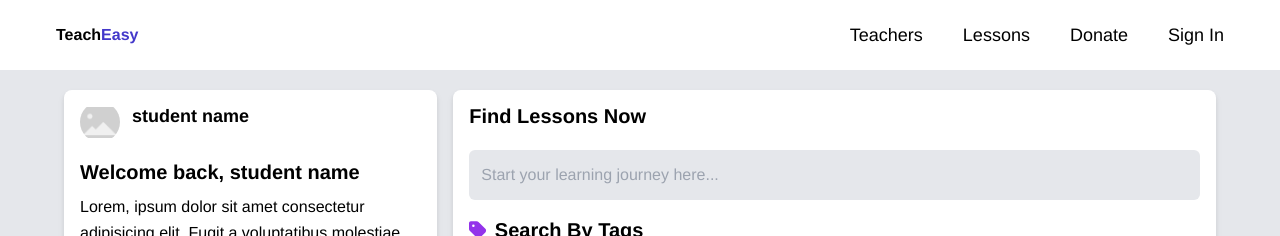
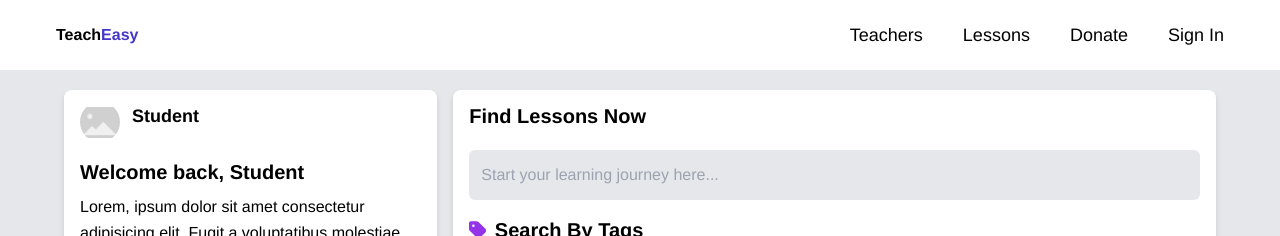
Before and after one commit to chingu-voyages/Teach-Easy, a React (Vite) app in the folder frontend/: page /student-dashboard in a window 1280 px wide. Shown: the top 236 px of the page. Built offline with nearby package versions, Linux system fonts and the light colour scheme; no server answers.

Commit message:
save uid in state

```diff
--- a/frontend/src/App.jsx
+++ b/frontend/src/App.jsx
@@ -1,3 +1,4 @@
+import { useState } from 'react';
 import Homepage from './components/homepage/homepage';
 import { BrowserRouter as Router, Routes, Route } from 'react-router-dom';
 import SignupTeacher from './components/signup/signupTeacher';
@@ -11,16 +12,28 @@ import TopNavbar from './components/TopNavbar/TopNavbar';
 import Footer from './components/Footer/Footer';
 
 function App() {
+  const [uid, setUid] = useState('uid');
+
+  const handleUidUpdate = (uid) => {
+    setUid(uid);
+  };
+
   return (
     <div className="app">
       <Router>
         <TopNavbar />
         <Routes>
           <Route path="/" element={<Homepage />} />
-          <Route path="/login" element={<SignIn />} />
+          <Route
+            path="/login"
+            element={<SignIn updateUid={handleUidUpdate} />}
+          />
           <Route path="/signup-teacher" element={<SignupTeacher />} />
           <Route path="/signup-student" element={<SignupStudent />} />
-          <Route path="/student-dashboard" element={<Dashboard />} />
+          <Route
+            path="/student-dashboard"
+            element={<Dashboard userId={uid} />}
+          />
           <Route path="/teacher-dashboard" element={<TeacherDashboard />} />
           <Route path="/sampleTeacherProfile" element={<TeacherProfile />} />
         </Routes>
--- a/frontend/src/components/signup/SignIn.jsx
+++ b/frontend/src/components/signup/SignIn.jsx
@@ -1,10 +1,15 @@
 import React, { useState, useEffect } from 'react';
 import SignInForm from './SignInForm';
 import { useNavigate } from 'react-router-dom';
-import { getAuth, GoogleAuthProvider, signInWithPopup, signInWithEmailAndPassword } from 'firebase/auth';
+import {
+  getAuth,
+  GoogleAuthProvider,
+  signInWithPopup,
+  signInWithEmailAndPassword,
+} from 'firebase/auth';
 import { auth } from '../../config/firebase-config';
 
-function SignIn() {
+function SignIn({ updateUid }) {
   const [userAuth, setUserAuth] = useState(false);
   const navigate = useNavigate();
   //After fetch is complete and all data is sent to the backend this navigate function direct to the user page.
@@ -50,6 +55,7 @@ function SignIn() {
           loginID: result.user.uid,
         };
         fetchData(user);
+        updateUid(user.loginID);
       })
       .catch((error) => {
         // Handle Errors here.
@@ -63,7 +69,7 @@ function SignIn() {
       });
   };
 
-  const emailAndPWSignIn = ({email, password}) => {
+  const emailAndPWSignIn = ({ email, password }) => {
     const auth = getAuth();
     signInWithEmailAndPassword(auth, email, password)
       .then((userCredential) => {
@@ -71,17 +77,17 @@ function SignIn() {
         const user = userCredential.user;
         const loginData = {
           email: user.email,
-        loginID: user.uid
-      }
-      console.log(loginData)
-      fetchData(loginData)
+          loginID: user.uid,
+        };
+        fetchData(loginData);
+        updateUid(loginData.loginID);
       })
       .catch((error) => {
         const errorCode = error.code;
         const errorMessage = error.message;
-      console.log('Sign in Error: ',errorCode)
+        console.log('Sign in Error: ', errorCode);
       });
-  }
+  };
 
   const handleSubmit = (event) => {
     event.preventDefault();
@@ -91,8 +97,7 @@ function SignIn() {
       email: email.value,
       password: password.value,
     };
-    emailAndPWSignIn({...data})
-
+    emailAndPWSignIn({ ...data });
   };
 
   return (
--- a/frontend/src/components/studentDashboard/Dashboard.jsx
+++ b/frontend/src/components/studentDashboard/Dashboard.jsx
@@ -1,11 +1,11 @@
 import React from 'react';
 import StudentProfile from './StudentProfile';
 
-function Dashboard() {
+function Dashboard({ userId }) {
   return (
     <div className="main-wrapper bg-gray-200">
       <div className="main-container max-w-6xl mx-auto my-0">
-        <StudentProfile />
+        <StudentProfile userId={userId} />
       </div>
     </div>
   );
--- a/frontend/src/components/studentDashboard/StudentProfile.jsx
+++ b/frontend/src/components/studentDashboard/StudentProfile.jsx
@@ -25,9 +25,7 @@ function CheckBoxTag({ value, tagName }) {
   return (
     <button
       onClick={handleClick}
-      className={
-        toggle === false ? 'inactive-btn' : 'btn'
-      }
+      className={toggle === false ? 'inactive-btn' : 'btn'}
       type="button"
     >
       {value}
@@ -35,9 +33,34 @@ function CheckBoxTag({ value, tagName }) {
   );
 }
 
-function StudentProfile() {
+function StudentProfile({ userId }) {
   const [tags, setTags] = React.useState([]);
-  const [data, setData] = useState(null);
+  const [dashboardData, setDashboardData] = useState(null);
+
+  // test: fetch profile image from DB
+  useEffect(() => {
+    fetchData();
+  }, []);
+
+  const fetchData = () => {
+    let url = new URL('http://localhost:3000/student/dashboard');
+
+    url.searchParams.append('id', userId);
+
+    fetch(url, {
+      headers: {
+        'Content-Type': 'application/json',
+      },
+      method: 'GET',
+      mode: 'cors',
+    })
+      .then((res) => {
+        res.json().then((data) => setDashboardData(data[0]));
+      })
+      .catch((err) => {
+        console.log(err.message);
+      });
+  };
 
   const tagNames = [
     'Beginner',
@@ -60,10 +83,6 @@ function StudentProfile() {
     }
   };
 
-  useEffect(() => {
-    fetch('localhost/3000').then((res) => setData(res.data));
-  }, []);
-
   return (
     <div className="grid grid-cols-1 gap-4 md:grid-cols-3">
       <div className=" py-5 flex flex-col gap-6">
@@ -74,10 +93,16 @@ function StudentProfile() {
               className="w-10 h-10 rounded-full"
               alt="profile picture"
             />
-            <h3 className="font-bold text-lg">student name</h3>
+            <h3 className="font-bold text-lg">
+              {(dashboardData && dashboardData.firstName) || 'Student'}{' '}
+              {(dashboardData && dashboardData.lastName) || ''}
+            </h3>
           </div>
           <div className="flex flex-col gap-2">
-            <p className="font-bold text-xl">Welcome back, student name</p>
+            <p className="font-bold text-xl">
+              Welcome back,{' '}
+              {(dashboardData && dashboardData.firstName) || 'Student'}
+            </p>
 
             <p className="leading-relaxed">
               Lorem, ipsum dolor sit amet consectetur adipisicing elit. Fugit a
```
Also changed, not shown: 2 other files (tests, documents, lock files or other folders). Lines whose indentation alone changed are shown as unchanged.
